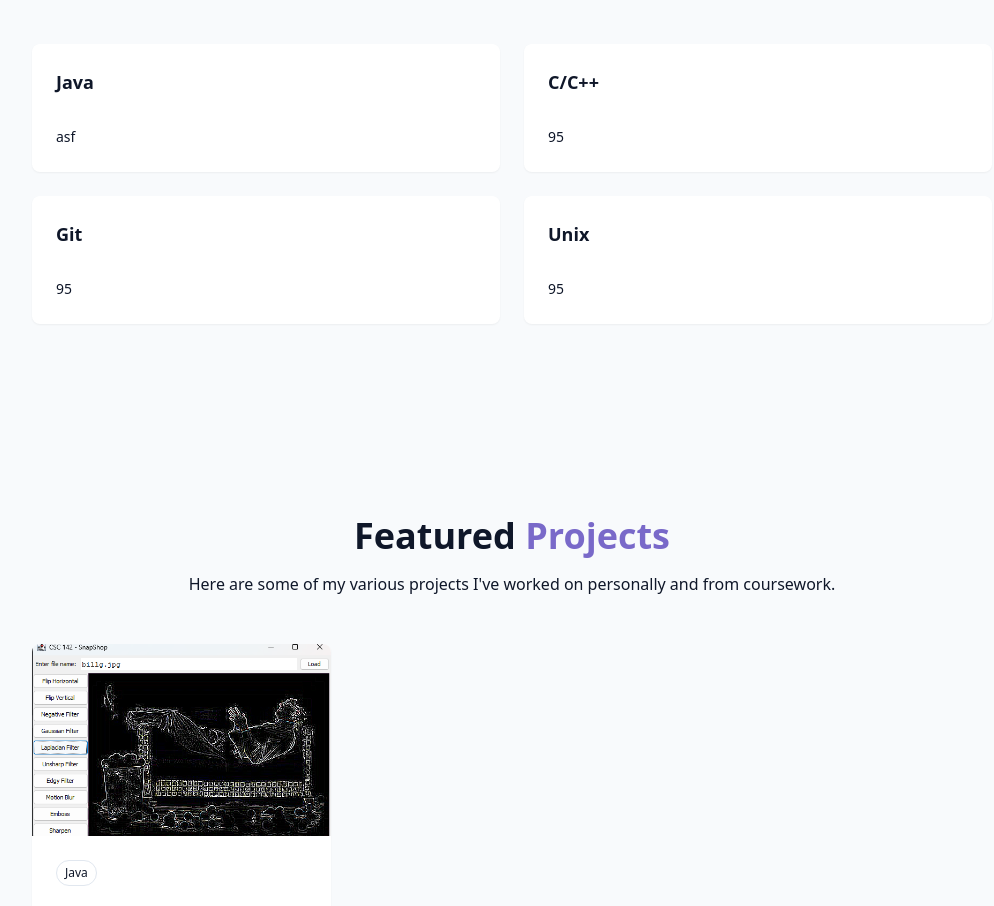
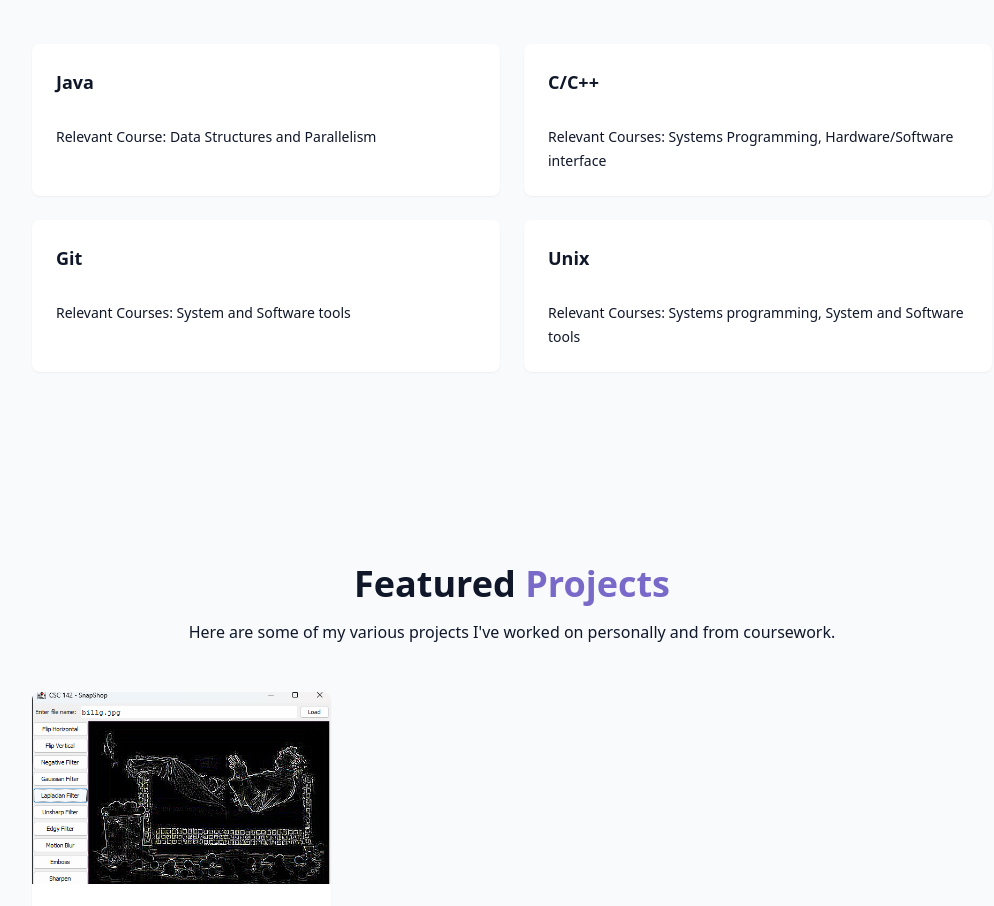
Before and after one commit to makag02/react-tw-portfolio, a React (Vite) app: page / in a window 1280 px wide. Shown: the part 1430-2336 px from the top of the page, without its empty margins (128-1122 px from the left). Built offline with nearby package versions, Linux system fonts and the light colour scheme.

Commit message:
updated skills section

```diff
--- a/src/components/SkillsSection.jsx
+++ b/src/components/SkillsSection.jsx
@@ -2,10 +2,10 @@
 // import { cn } from "@/lib/utils";
 
 const skills = [
-  {name: "Java", courses: "asf", category: "frontend"},
-  {name: "C/C++", courses: 95, category: "frontend"},
-  {name: "Git", courses: 95, category: "frontend"},
-  {name: "Unix", courses: 95, category: "frontend"}
+  {name: "Java", courses: "Relevant Course: Data Structures and Parallelism"},
+  {name: "C/C++", courses: "Relevant Courses: Systems Programming, Hardware/Software interface"},
+  {name: "Git", courses: "Relevant Courses: System and Software tools"},
+  {name: "Unix", courses: "Relevant Courses: Systems programming, System and Software tools"}
 ];
 
 export const SkillsSection = () => {
```
